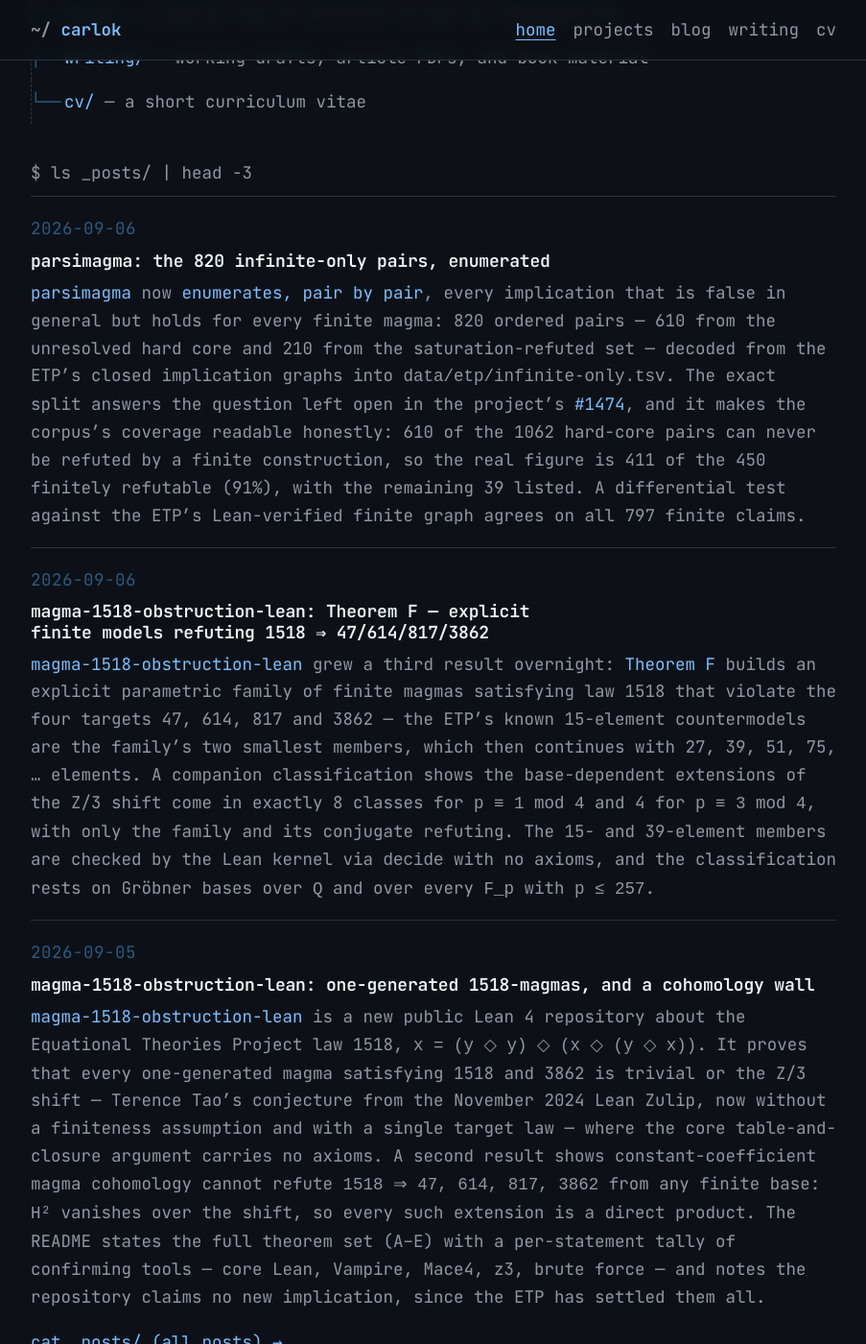
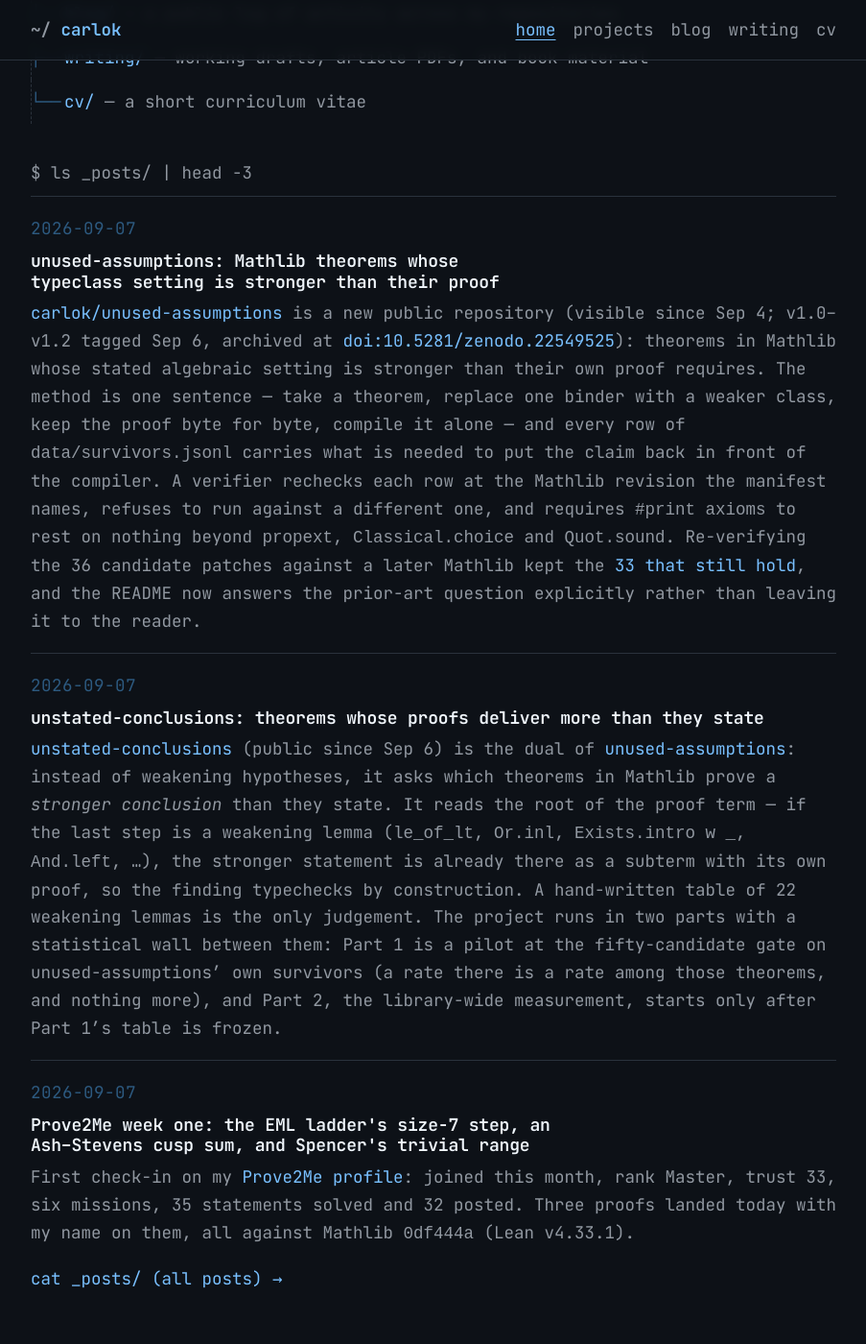
Before and after one commit to carlok/carlok.github.io, a Jekyll site: the page built from index.md, in a window 1280 px wide and 1400 px high, scrolled down 751 px. Shown: the whole window at 96% size, without its empty margins (188-1091 px from the left). Built offline with Jekyll 4.4.1, drawn with Linux system fonts in a browser that asks for light colours.

Commit message:
Blog: unused-assumptions, unstated-conclusions, mathlib4 #43503; prove2me week one; projects page +2

```diff
--- /dev/null
+++ b/_posts/2026-09-07-prove2me-week-one.md
@@ -0,0 +1,32 @@
+---
+title: "Prove2Me week one: the EML ladder's size-7 step, an Ash–Stevens cusp sum, and Spencer's trivial range"
+date: 2026-09-07
+tags: [lean4, math, research, prove2me]
+---
+
+First check-in on my [Prove2Me profile](https://prove2.me/users/fca9fd8a-84f4-46ca-8845-a4a2b665381d):
+joined this month, rank Master, trust 33, six missions, 35 statements solved
+and 32 posted. Three proofs landed today with my name on them, all against
+Mathlib `0df444a` (Lean v4.33.1).
+
+The headline is
+[the EML size-7 closure](https://prove2.me/theorems/4a7f54d2-ee45-43b3-8c0f-83a08b9bbc1c):
+an EML tree is built from the leaf 1 and the single binary operator
+`eml(x, y) = eˣ − ln y`, valid when every logarithm takes a positive real, and
+no closed tree with exactly seven nodes evaluates to 2
+(`EmlComplexity.not_attains_two_size_seven`). The statement aggregates the
+seven size-7 splits `|a| + |b| = 6` and closes size 7 of the ladder for the
+constant 2, in the shape of the platform's size-6 result — from Odrzywolek,
+*All elementary functions from a single operator* (arXiv:2603.21852). Second,
+[the boundary Hecke sum at the cusp ∞](https://prove2.me/theorems/2d905494-396f-4b08-a2fe-813536989119)
+equals `1 + ℓⁿ⁺¹` for a boundary datum of level N and weight n — Proposition
+4.2 of Ash–Stevens, *Modular forms in characteristic ℓ* (Duke Math. J. 1986),
+formalized in the `MTT.Cohomology` namespace. Third,
+[Spencer's six-deviations bound in the trivial range n ≤ 36](https://prove2.me/theorems/ef40bebd-a977-4634-aa45-28365e01148a)
+— the base of the ladder where `6√n` follows from the trivial estimate, before
+Spencer's theorem proper begins (`Komlos.spencer_six_deviations_small`).
+
+Still open from my posts:
+[the Wilbrink orbit-matrix step of the Conway 99 problem](https://prove2.me/theorems/55b15ce2-5872-43b5-adae-fbd79544d119) —
+no symmetric 9×9 matrix C over ℕ with row sums 14 and `C² + C = 12I + 22J`
+once the diagonal is restricted to {0, 2, 4}.
--- /dev/null
+++ b/_posts/2026-09-07-unstated-conclusions.md
@@ -0,0 +1,19 @@
+---
+title: "unstated-conclusions: theorems whose proofs deliver more than they state"
+date: 2026-09-07
+tags: [lean4, math, research]
+---
+
+[unstated-conclusions](https://github.com/carlok/unstated-conclusions) (public
+since Sep 6) is the dual of
+[unused-assumptions](https://github.com/carlok/unused-assumptions): instead of
+weakening hypotheses, it asks which theorems in Mathlib prove a *stronger
+conclusion* than they state. It reads the root of the proof term — if the last
+step is a weakening lemma (`le_of_lt`, `Or.inl`, `Exists.intro w _`,
+`And.left`, …), the stronger statement is already there as a subterm with its
+own proof, so the finding typechecks by construction. A hand-written table of
+22 weakening lemmas is the only judgement. The project runs in two parts with a
+statistical wall between them: Part 1 is a pilot at the fifty-candidate gate on
+unused-assumptions' own survivors (a rate there is a rate among those theorems,
+and nothing more), and Part 2, the library-wide measurement, starts only after
+Part 1's table is frozen.
--- /dev/null
+++ b/_posts/2026-09-07-unused-assumptions.md
@@ -0,0 +1,20 @@
+---
+title: "unused-assumptions: Mathlib theorems whose typeclass setting is stronger than their proof"
+date: 2026-09-07
+tags: [lean4, math, research]
+---
+
+[carlok/unused-assumptions](https://github.com/carlok/unused-assumptions) is a
+new public repository (visible since Sep 4; v1.0–v1.2 tagged Sep 6, archived at
+[doi:10.5281/zenodo.22549525](https://doi.org/10.5281/zenodo.22549525)):
+theorems in Mathlib whose stated algebraic setting is stronger than their own
+proof requires. The method is one sentence — take a theorem, replace one binder
+with a weaker class, keep the proof byte for byte, compile it alone — and every
+row of `data/survivors.jsonl` carries what is needed to put the claim back in
+front of the compiler. A verifier rechecks each row at the Mathlib revision the
+manifest names, refuses to run against a different one, and requires
+`#print axioms` to rest on nothing beyond `propext`, `Classical.choice` and
+`Quot.sound`. Re-verifying the 36 candidate patches against a later Mathlib kept
+the [33 that still hold](https://github.com/carlok/unused-assumptions/commit/cf8eb65),
+and the README now answers the prior-art question explicitly rather than leaving
+it to the reader.
--- a/projects.md
+++ b/projects.md
@@ -30,6 +30,8 @@
 
 ## Math, computation, and formal experiments
 
+- [unused-assumptions](https://github.com/carlok/unused-assumptions) — Mathlib theorems whose stated typeclass setting is stronger than their proof needs; machine-found one-binder weakenings, each re-verified by the compiler at a pinned Mathlib revision.
+- [unstated-conclusions](https://github.com/carlok/unstated-conclusions) — the dual of unused-assumptions: Mathlib theorems whose proofs establish a stronger conclusion than they state, read off the last step of the proof term.
 - [parsimagma](https://github.com/carlok/parsimagma) — magma signature and coverage engine over the Equational Theories Project law set.
 - [magma-1518-obstruction-lean](https://github.com/carlok/magma-1518-obstruction-lean) — Lean 4 on ETP law 1518: one-generated (1518+3862)-magmas are trivial or the Z/3 shift, and constant-coefficient magma cohomology cannot refute 1518 ⇒ 47/614/817/3862.
 - [dratify](https://github.com/carlok/dratify) — in-process DRAT/DRUP unsatisfiability proof checker for Python and Rust: zero dependencies, with an optional Rust accelerator.
```
Also changed, not shown: _posts/2026-09-07-mathlib4-typeclass-weakenings.md (added, +20 -0 lines).
